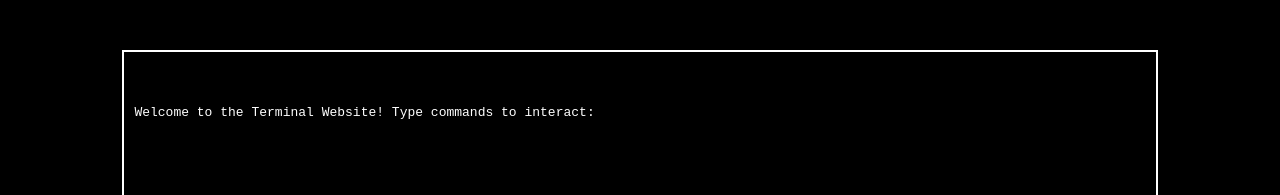
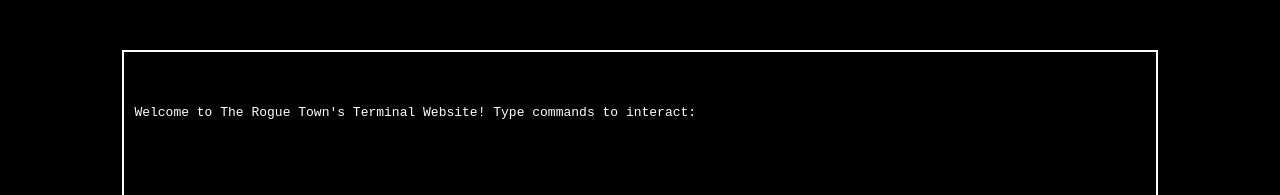
Before and after one commit to TheRogueTownTRT/Website, a plain HTML site: page index.html in a window 1280 px wide. Shown: the top 195 px of the page. Drawn offline with Linux system fonts and the light colour scheme.

Commit message:
Update index.html

```diff
--- a/index.html
+++ b/index.html
@@ -9,7 +9,7 @@
 <body>
     <div id="terminal">
         <div id="output">
-            <p>Welcome to the Terminal Website! Type commands to interact:</p>
+            <p>Welcome to The Rogue Town's Terminal Website! Type commands to interact:</p>
             <ul id="commands">
                 <li>/collection - Gives the amount of NFTs in the collection</li>
                 <li>/discord - Gives the official Discord link</li>
```
